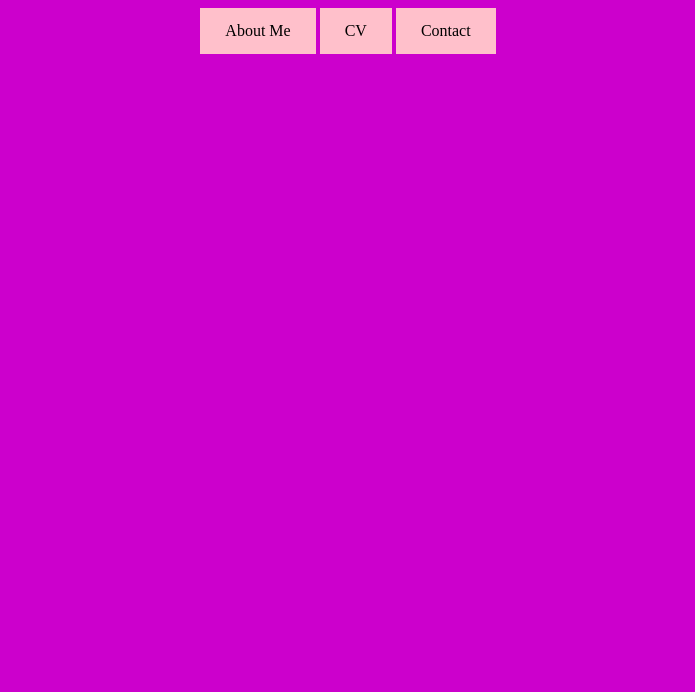
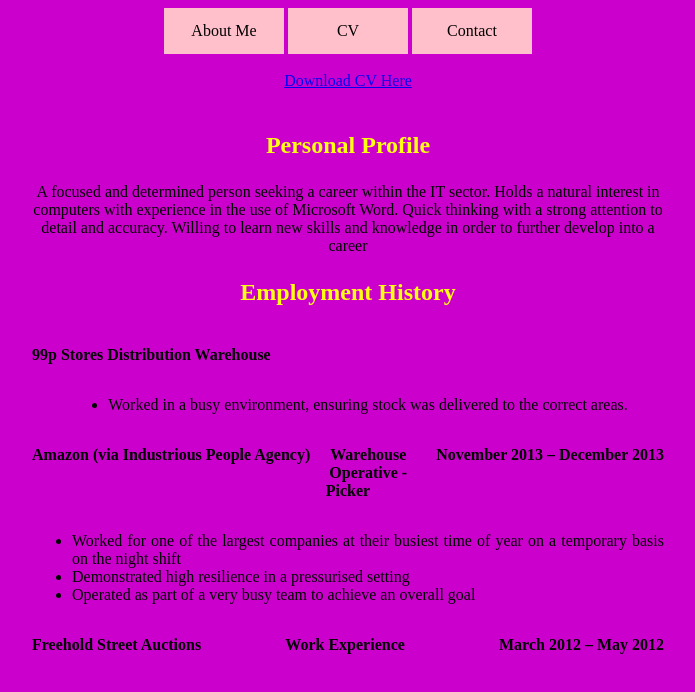
Before and after one commit to ReeceBattye/csy1018-assignment1, a plain HTML site: page htdocs/cv.html in a window 1280 px wide. Shown: the whole page, without its empty margins (292-987 px from the left). Drawn offline with Linux system fonts and the light colour scheme.

Commit message:
Added CSS for About and CV

```diff
--- a/htdocs/css/index_style.css
+++ b/htdocs/css/index_style.css
@@ -5,9 +5,11 @@ body {
   background: #cc00cc;
 }
 
+/*Link*/
 
 
-a:link, a:visited {
+a:link, a:visited, a {
+  width: 60px;
     background-color: pink;
     color: black;
     padding: 14px 25px;
--- a/htdocs/css/style.css
+++ b/htdocs/css/style.css
@@ -4,17 +4,80 @@ body {
   text-align: center;
 }
 
-a:link, a:visited {
+/*Links*/
+
+.dl  {
+  text-align: center;
+}
+
+#nav a:link, a:visited {
+  width: 70px;
     background-color: pink;
     color: black;
     padding: 14px 25px;
     text-align: center;
     text-decoration: none;
     display: inline-block;
+
+}
+
+.nav {
+  text-align: center;
 }
 
 
 
+/*Image*/
+
+img {
+  margin: 5%;
+  float:left;
+  border-radius: 100%;
+  max-height: 200px;
+  max-width: 200px;
+}
+
+/*Text*/
+
 h3 {
+  font-size: 24px;
   color: #ffffff;
 }
+
+p1 {
+  font-size: 20px;
+}
+
+/*CV*/
+
+.work {
+  max-width: 50%;
+  margin: auto;
+  text-align: center;
+}
+
+.work h3 {
+  text-align: center;
+  color: #ff1;
+}
+
+.company {
+  font-weight: bold;
+  float: left;
+}
+
+.list {
+  display: inline-block;
+  text-align: justify;
+}
+
+.date {
+  font-weight: bold;
+  margin-left: 10px;
+  float: right;
+}
+
+.role {
+  text-align: center;
+  font-weight: bold;
+}
--- a/htdocs/cv.html
+++ b/htdocs/cv.html
@@ -1,5 +1,5 @@
 <!DOCTYPE html>
-<!Reece Battye 17417951>
+<!--Reece Battye 17417951-->
 <html>
   <head>
     <meta charset="utf-8">
@@ -7,6 +7,7 @@
     <title>csy1018 cv</title>
   </head>
   <body>
+    <div id="nav" class="nav">
     <a href="about_me.html">
       About Me
     </a>
@@ -16,5 +17,68 @@
     <a href="contact.html">
       Contact
     </a>
+  </div>
+
+  <br>
+    <a href="CV.doc" class="dl">Download CV Here</a>
+    <br><br>
+
+    <div id="work" class="work">
+    <h3>
+      Personal Profile
+    </h3>
+    <p>
+      A focused and determined person seeking a career within the IT sector.
+     Holds a natural interest in computers with experience in the use of Microsoft Word.
+     Quick thinking with a strong attention to detail and accuracy.
+     Willing to learn new skills and knowledge in order to further develop into a career
+   </p>
+
+       <h3>
+     Employment History
+   </h3>
+   <div id="employment" class="employment">
+   <p class="company">
+   99p Stores Distribution Warehouse
+ </p>
+ <ul class="list">
+   <li>
+   Worked in a busy environment, ensuring stock was delivered to the correct areas.
+</li>
+</ul>
+
+<p class="company">
+  Amazon (via Industrious People Agency)
+
+</p>
+<p class="date">
+  November 2013 – December 2013
+</p>
+<p class="role">
+  Warehouse Operative - Picker
+</p>
+<ul class="list">
+  <li>
+    Worked for one of the largest companies at their busiest time of year on a temporary basis on the night shift
+  </li>
+  <li>
+    Demonstrated high resilience in a pressurised setting
+  </li>
+  <li>
+    Operated as part of a very busy team to achieve an overall goal
+  </li>
+</ul>
+<p class="company">
+  Freehold Street Auctions
+</p>
+<p class="date">
+  March 2012 – May 2012
+</p>
+<p class="role">
+  Work Experience
+</p>
+
+</div>
+</div>
   </body>
 </html>
```
Also changed, not shown: htdocs/about_me.html (+7 -3 lines), htdocs/contact.html (+3 -1 lines), htdocs/index.html (+1 -1 lines), htdocs/images/me.png (added), supporting_docs/README.txt (added), 4 other files.
